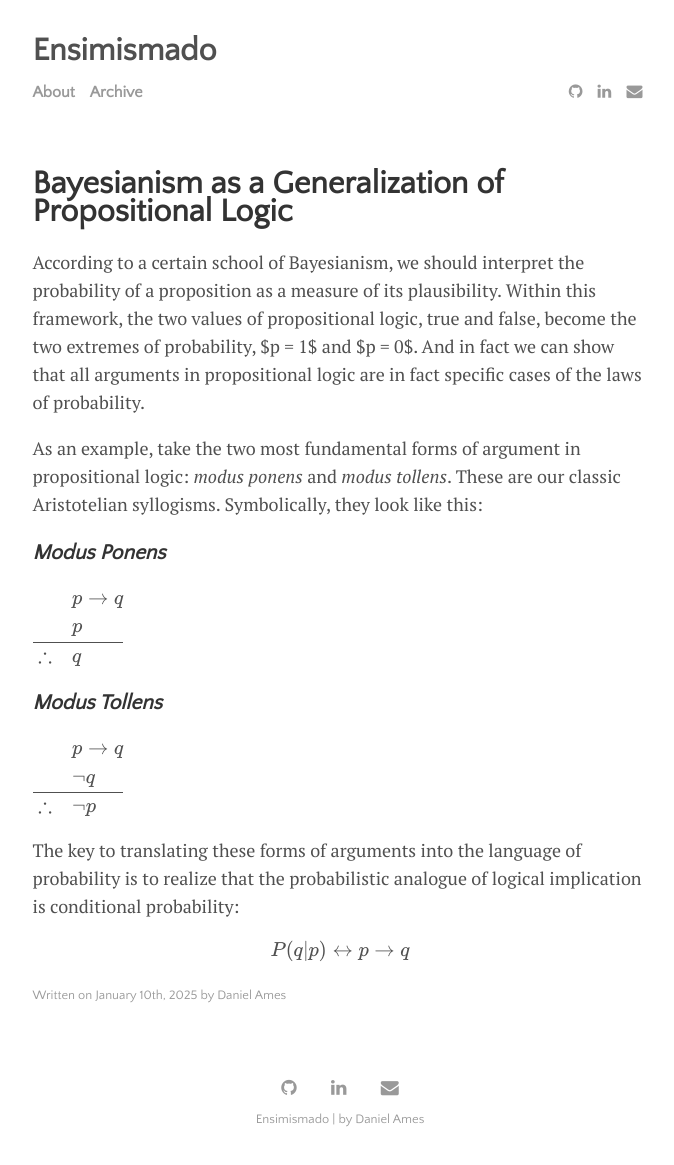
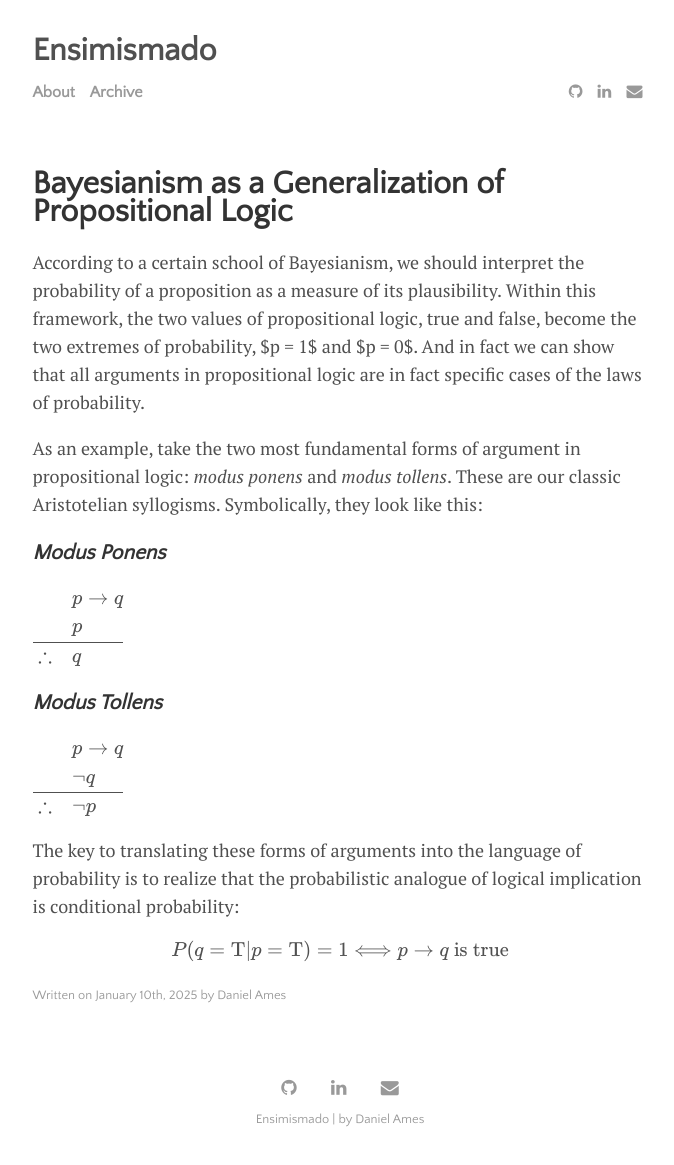
Before and after one commit to DanielAmes/DanielAmes.github.io, a Jekyll site: the page built from _posts/2025-01-10-bayeslogic.md, in a window 1280 px wide. Shown: the whole page, without its empty margins (300-974 px from the left). Built offline with Jekyll 4.4.1, drawn with Linux system fonts in a browser that asks for light colours; formulas are drawn with MathJax 3.

Commit message:
latex test 2

```diff
--- a/_posts/2025-01-10-bayeslogic.md
+++ b/_posts/2025-01-10-bayeslogic.md
@@ -30,5 +30,5 @@ $$\begin{array}{rl}
 The key to translating these forms of arguments into the language of probability is to realize that the probabilistic analogue of logical implication is conditional probability:
 
 $$
-P(q|p) \leftrightarrow p \to q
+P( q = \mbox{T}| p = \mbox{T}) = 1  \Longleftrightarrow p \to q \mbox{ is true}
 $$
```
